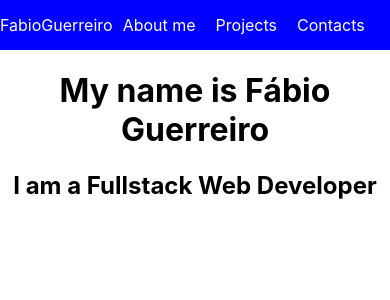
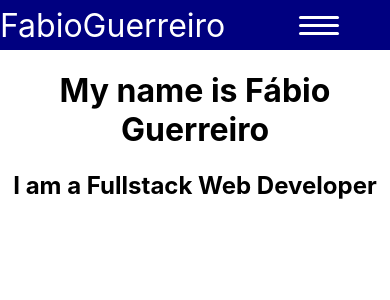
Before and after one commit to Fabio-FG/portfolio, a React (Create React App) app: page / in a window 390 px wide. Shown: the top 300 px of the page. Built offline with nearby package versions, Linux system fonts and the light colour scheme.

Commit message:
add navbar responsive and dropdown toggle

```diff
--- a/package.json
+++ b/package.json
@@ -13,6 +13,7 @@
     "react-dom": "^17.0.2",
     "react-icons": "^4.3.1",
     "react-router-dom": "^6.2.1",
+    "react-router-hash-link": "^2.4.3",
     "react-scripts": "^5.0.0",
     "styled-components": "^5.3.3",
     "web-vitals": "^2.1.2"
--- a/src/Components/Navbar/Navbar.css
+++ b/src/Components/Navbar/Navbar.css
@@ -1,15 +1,150 @@
 nav {
-    background-color: blue;
-    color: white;
-    height: 50px;
+  background-color: navy;
+  color: white;
+  height: 50px;
+  display: flex;
+  flex-direction: row;
+  align-items: center;
+}
+
+nav .left-side {
+  /* justify-content: right; */
+  align-items: center;
+  flex: 50%;
+  font-size: 2em;
+}
+
+nav .right-side {
+  justify-content: right;
+  flex: 50%;
+  display: flex;
+}
+
+nav .right-side #hidden {
+  display: flex;
+
+}
+
+nav .right-side .links a {
+  color: white;
+  text-decoration: none;
+  margin-right: 35px;
+  font-size: 2em;
+}
+
+nav .right-side button {
+  display: none;
+  margin-right: 35px;
+  border: none;
+}
+
+
+.menu{
+    position: relative;
     display: flex;
-    flex-direction: row;
+    justify-content: center;
+    align-items: center;
+    width: 60px;
+    height: 40px;
+    cursor: pointer;
+    transition: all .5s ease-in-out;
+
+}
+.menu-hamburguer{
+    width: 40px;
+    background: white;
+    border-radius: 5px;
+    height: 3px;
+    transition: all .5s ease-in-out;
+    justify-content: center;
     align-items: center;
 }
 
-nav a {
-    color: white;
-    text-decoration: none;
-    margin: 10px;
+.menu-hamburguer::before,
+.menu-hamburguer::after{
+    content: '';
+    position: absolute;
+    width: 40px;
+    background: white;
+    border-radius: 5px;
+    height: 3px;
+    transition: all .5s ease-in-out;
+    justify-content: center;
+    align-items: center;
+    text-align:center;
+    display: flex;
+    flex-direction: column;
 
 }
+
+
+.menu-hamburguer::before{
+    transform: translateY(-8px);
+
+
+}
+
+.menu-hamburguer::after{
+    transform: translateY(8px);
+
+}
+
+.dropdown{
+    -webkit-transition: all 0.3s;
+    -moz-transition: all 0.3s;
+    -ms-transition: all 0.3s;
+    -o-transition: all 0.3s;
+    transition: all 0.3s;
+
+
+
+}
+@media only screen and (max-width: 850px) {
+  nav .right-side .links a {
+    font-size: 1.2em;
+    margin-right: 25px;
+  }
+}
+
+@media only screen and (max-width: 750px) {
+  nav .right-side .links a {
+    font-size: 1em;
+    margin-right: 15px;
+  }
+}
+
+@media only screen and (max-width: 650px) {
+  nav .right-side .links {
+    display: none;
+  }
+
+  nav .right-side button {
+    display: flex;
+    transition: 0.4s;
+    background-color: transparent;
+  }
+
+  nav .right-side #hidden {
+    position: absolute;
+    right: 0px;
+    top: 50px;
+    height: 230px;
+    width: 100%;
+    transition: 0.4s;
+    background-color: navy;
+    display: flex;
+    flex-direction: column;
+  }
+
+  nav .right-side #hidden a {
+    margin: 15px;
+    font-size: 1.6em;
+  }
+}
+
+@media only screen and (max-width: 450px) {
+  nav .right-side .links a {
+    font-size: 1em;
+    margin-right: 15px;
+  }
+}
--- a/src/Components/Navbar/Navbar.js
+++ b/src/Components/Navbar/Navbar.js
@@ -1,15 +1,28 @@
-import { Link } from "react-router-dom";
-import './Navbar.css';
+import "./Navbar.css";
+import { useState } from "react";
 
 function Navbar() {
-    return (
-        <nav>
-        FabioGuerreiro
-        <Link to="/">About me</Link>
-        <Link to="/">Projects</Link>
-        <Link to="/">Contacts</Link>
-        </nav>
-     );
+  //state for the navbar
+
+  const [showLinks, setShowLinks] = useState(false);
+
+  return (
+    <nav>
+      <div className="left-side">FabioGuerreiro</div>
+      <div className="right-side">
+        <div className="links" id={showLinks ? "hidden" : ""}>
+          <a href="#about">About Me</a>
+          <a href="#projects">Projects</a>
+          <a href="#contacts">Contacts</a>
+        </div>
+        <button onClick={() => setShowLinks(!showLinks)} className="dropdown">
+          <div className="menu">
+            <div className="menu-hamburguer"></div>
+          </div>
+        </button>
+      </div>
+    </nav>
+  );
 }
 
 export default Navbar;
```
Also changed, not shown: 1 other file (tests, documents, lock files or other folders).
